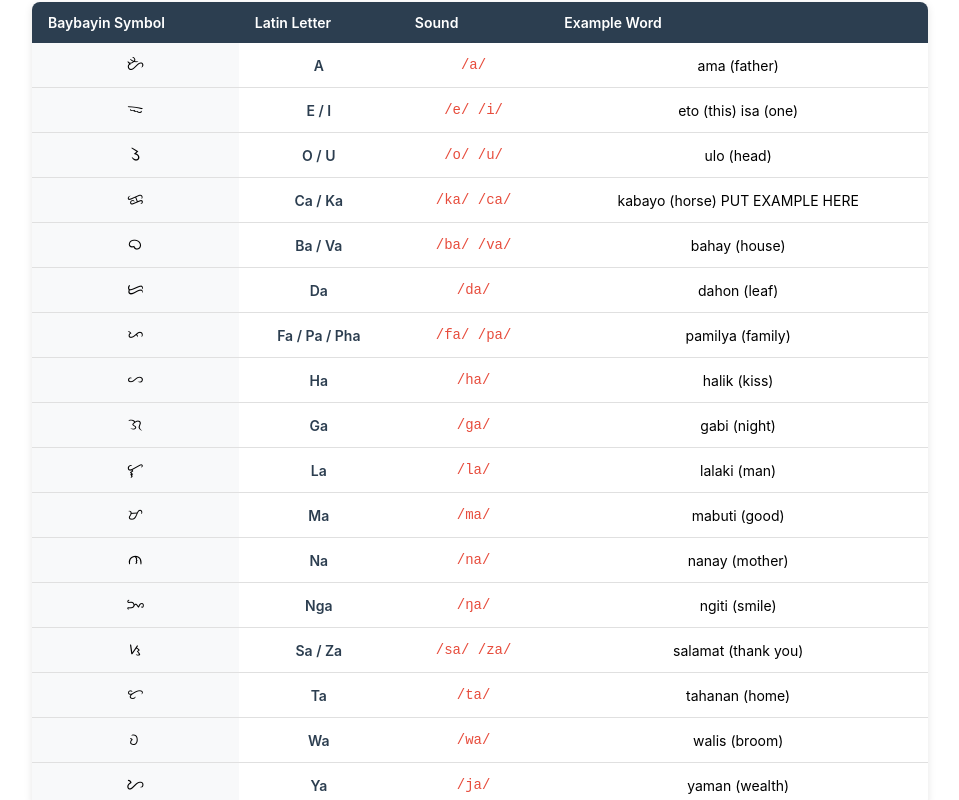
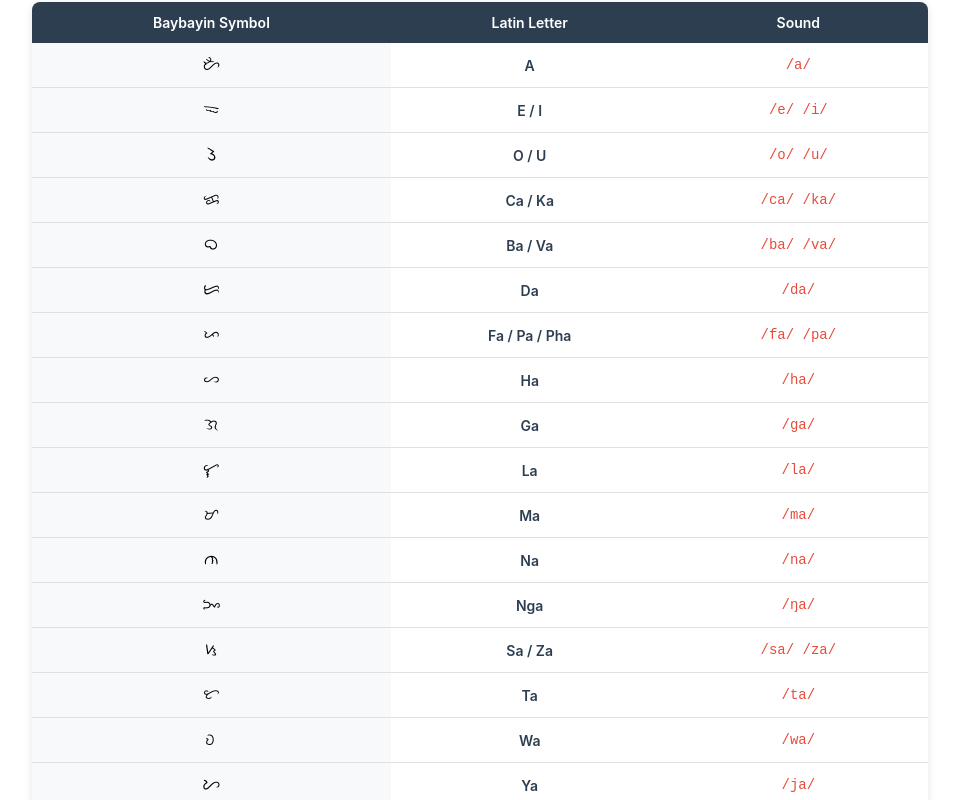
Before and after one commit to cmckinney-59/the-baybayin-project, a React (Vite) app: page /transliterator/baybayin-lite in a window 1280 px wide. Shown: the part 1060-1860 px from the top of the page, without its empty margins (160-1119 px from the left). Built offline with nearby package versions, Linux system fonts and the light colour scheme.

Commit message:
removed example words from table

```diff
--- a/src/components/HowToRead/BaybayinHTR/BaybayinTable.css
+++ b/src/components/HowToRead/BaybayinHTR/BaybayinTable.css
@@ -12,7 +12,7 @@
   background-color: #2c3e50;
   color: white;
   padding: 12px 16px;
-  text-align: left;
+  text-align: center;
   font-weight: 600;
   font-size: 14px;
 }
--- a/src/components/HowToRead/BaybayinHTR/BaybayinTable.tsx
+++ b/src/components/HowToRead/BaybayinHTR/BaybayinTable.tsx
@@ -10,7 +10,6 @@ export default function BaybayinTable() {
             <th>Baybayin Symbol</th>
             <th>Latin Letter</th>
             <th>Sound</th>
-            <th>Example Word</th>
           </tr>
         </thead>
         <tbody>
@@ -18,103 +17,86 @@ export default function BaybayinTable() {
             <td className="baybayin-letter">A</td>
             <td>A</td>
             <td>/a/</td>
-            <td>ama (father)</td>
           </tr>
           <tr>
             <td className="baybayin-letter">I</td>
             <td>E / I</td>
             <td>/e/ /i/</td>
-            <td>eto (this) isa (one)</td>
           </tr>
           <tr>
             <td className="baybayin-letter">O</td>
             <td>O / U</td>
             <td>/o/ /u/</td>
-            <td>ulo (head)</td>
           </tr>
           <tr>
             <td className="baybayin-letter">k</td>
             <td>Ca / Ka</td>
-            <td>/ka/ /ca/</td>
-            <td>kabayo (horse) PUT EXAMPLE HERE</td>
+            <td>/ca/ /ka/</td>
           </tr>
           <tr>
             <td className="baybayin-letter">b</td>
             <td>Ba / Va</td>
             <td>/ba/ /va/</td>
-            <td>bahay (house)</td>
           </tr>
           <tr>
             <td className="baybayin-letter">d</td>
             <td>Da</td>
             <td>/da/</td>
-            <td>dahon (leaf)</td>
           </tr>
           <tr>
             <td className="baybayin-letter">p</td>
             <td>Fa / Pa / Pha</td>
             <td>/fa/ /pa/</td>
-            <td>pamilya (family)</td>
           </tr>
           <tr>
             <td className="baybayin-letter">h</td>
             <td>Ha</td>
             <td>/ha/</td>
-            <td>halik (kiss)</td>
           </tr>
           <tr>
             <td className="baybayin-letter">g</td>
             <td>Ga</td>
             <td>/ga/</td>
-            <td>gabi (night)</td>
           </tr>
           <tr>
             <td className="baybayin-letter">l</td>
             <td>La</td>
             <td>/la/</td>
-            <td>lalaki (man)</td>
           </tr>
           <tr>
             <td className="baybayin-letter">m</td>
             <td>Ma</td>
             <td>/ma/</td>
-            <td>mabuti (good)</td>
           </tr>
           <tr>
             <td className="baybayin-letter">n</td>
             <td>Na</td>
             <td>/na/</td>
-            <td>nanay (mother)</td>
           </tr>
           <tr>
             <td className="baybayin-letter">N</td>
             <td>Nga</td>
             <td>/ŋa/</td>
-            <td>ngiti (smile)</td>
           </tr>
           <tr>
             <td className="baybayin-letter">s</td>
             <td>Sa / Za</td>
             <td>/sa/ /za/</td>
-            <td>salamat (thank you)</td>
           </tr>
           <tr>
             <td className="baybayin-letter">t</td>
             <td>Ta</td>
             <td>/ta/</td>
-            <td>tahanan (home)</td>
           </tr>
           <tr>
             <td className="baybayin-letter">w</td>
             <td>Wa</td>
             <td>/wa/</td>
-            <td>walis (broom)</td>
           </tr>
           <tr>
             <td className="baybayin-letter">y</td>
             <td>Ya</td>
             <td>/ja/</td>
-            <td>yaman (wealth)</td>
           </tr>
         </tbody>
       </table>
```
